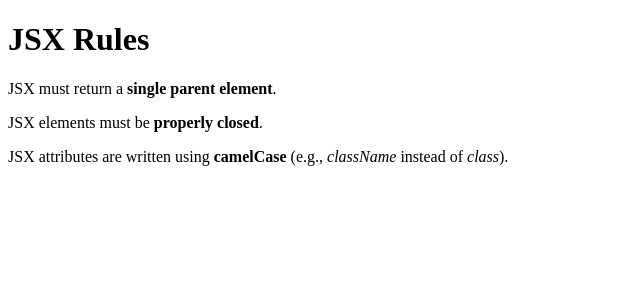
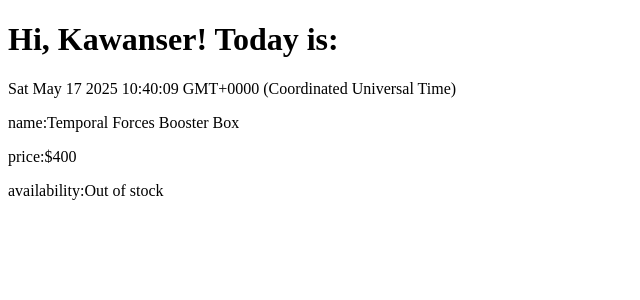
Before and after one commit to ka1sser/react-demos, a React (Vite) app: page / in a window 1280 px wide. Shown: the top 300 px of the page, without its empty margins (0-640 px from the left). Built offline with nearby package versions, Linux system fonts and the light colour scheme.

Commit message:
Adding expressions in JSX

```diff
--- a/src/App.jsx
+++ b/src/App.jsx
@@ -1,10 +1,12 @@
 import React from 'react'
-import JSXRules from './components/JSXRules';
+import Greeting from './components/Greeting';
+import ProductInfo from './components/ProductInfo';
 
 const App = () => {
   return (
     <>
-      <JSXRules/>
+      <div><Greeting/></div>
+      <div><ProductInfo/></div>
     </>
   )
 }
--- /dev/null
+++ b/src/components/Greeting.jsx
@@ -0,0 +1,11 @@
+const Greeting = () => {
+    const name = "Kawanser"
+    return (
+        <div>
+            <h1>Hi, {name}! Today is:</h1>
+            <p>{Date()}</p>
+        </div>
+    )
+}
+
+export default Greeting;
--- /dev/null
+++ b/src/components/ProductInfo.jsx
@@ -0,0 +1,17 @@
+const ProductInfo = () => {
+    const product = {
+        name: "Temporal Forces Booster Box",
+        price: 400,
+        availability: "Out of stock"
+    };
+
+    return(
+        <div>
+            <p>name:{product.name}</p>
+            <p>price:${product.price}</p>
+            <p>availability:{product.availability}</p>
+        </div>
+    )
+}
+
+export default ProductInfo;
```
